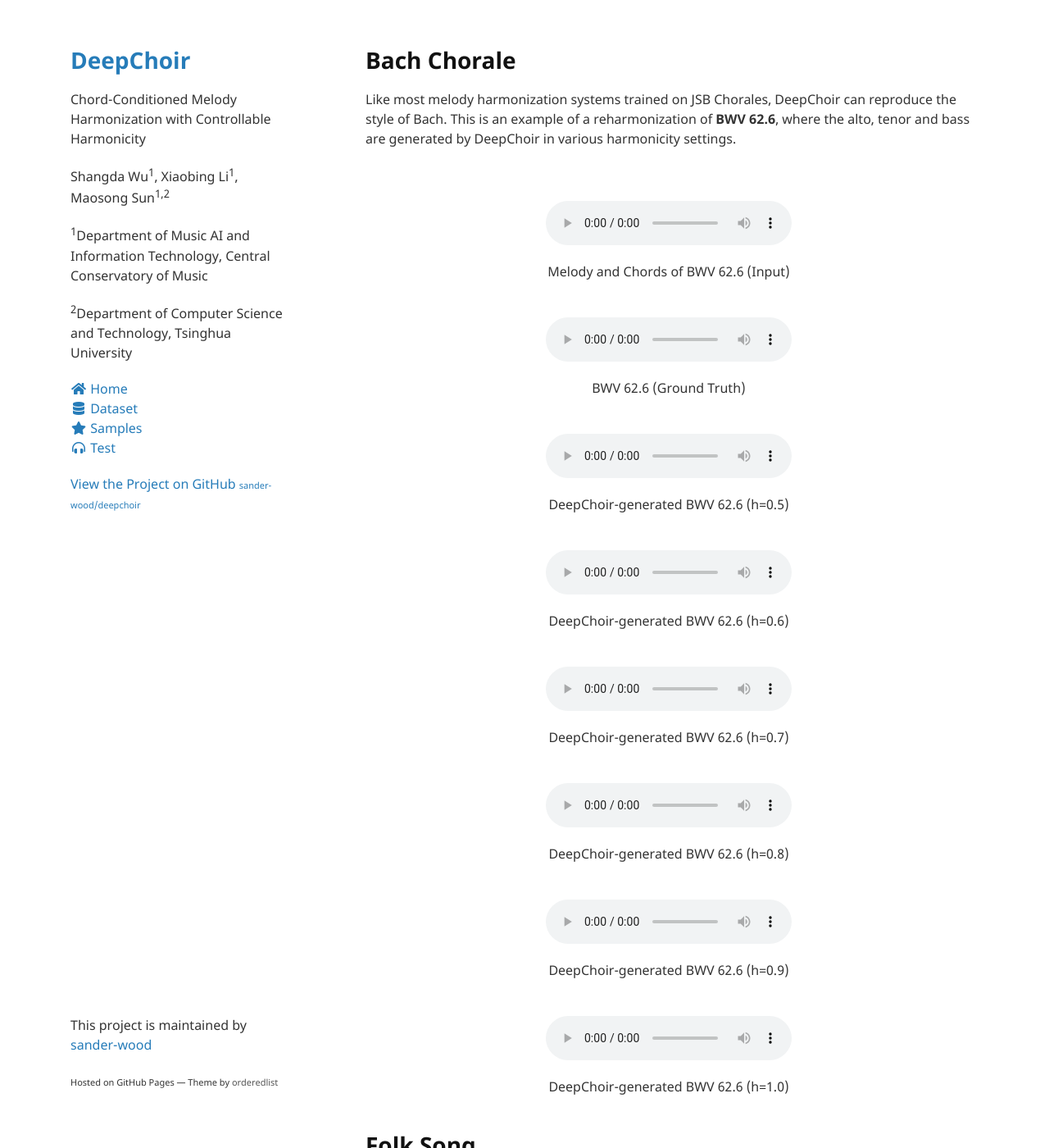
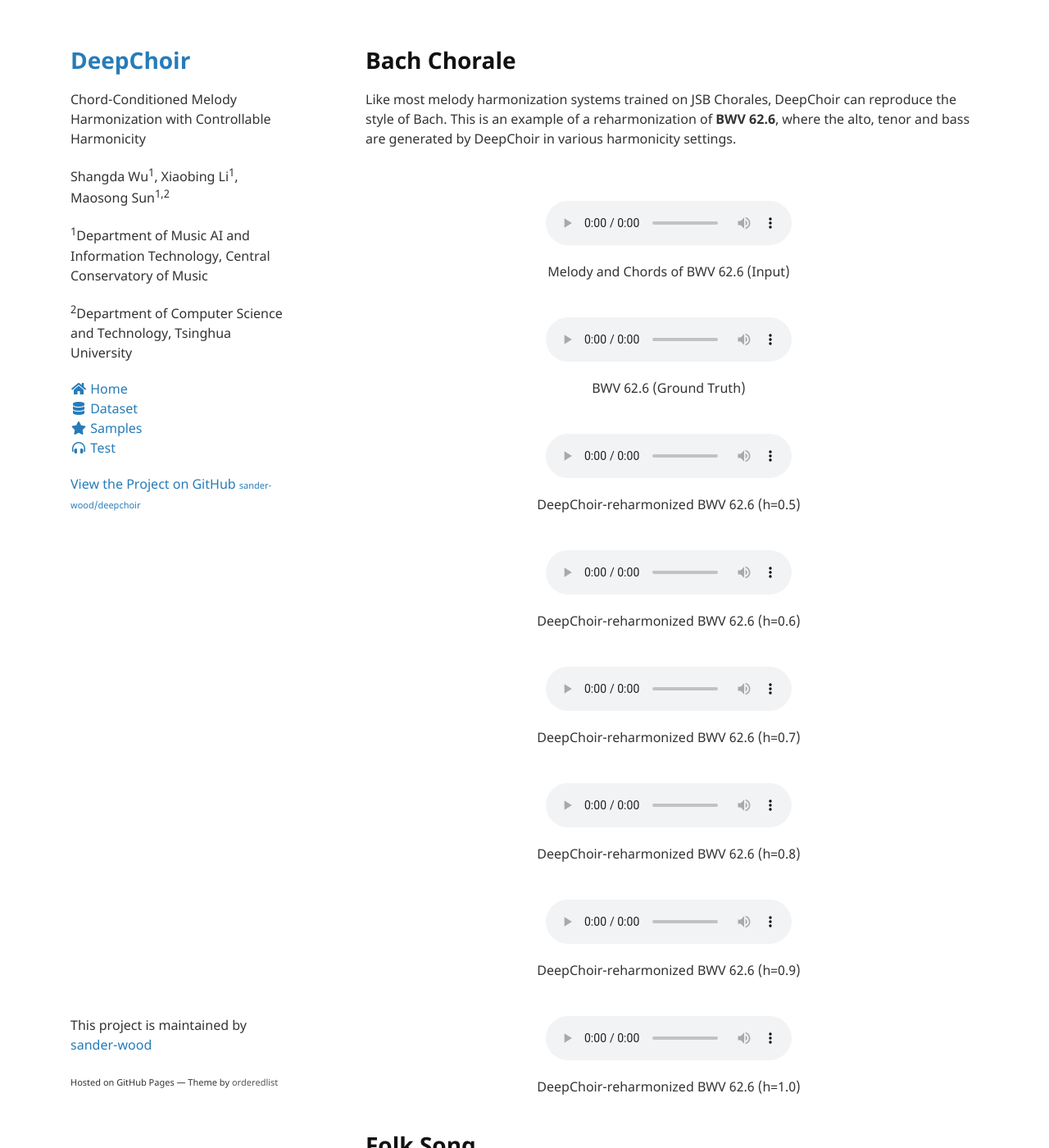
Before and after one commit to sander-wood/deepchoir, a Jekyll site: the page built from samples.md, in a window 1280 px wide and 1400 px high. Shown: the whole window at 82% size. Built offline with Jekyll 4.4.1, drawn with Linux system fonts in a browser that asks for light colours; nearby versions of some CDN libraries.

Commit message:
Update samples.md

```diff
--- a/samples.md
+++ b/samples.md
@@ -15,22 +15,22 @@
 <center>BWV 62.6 (Ground Truth)</center>
 <br>
 <audio id="audio_3" src="samples/chorale/BWV_62.6_(h=0.5).mp3" type="audio/mpeg" controls controlsList="nodownload">Your browser does not support the audio element.</audio>
-<center>DeepChoir-generated BWV 62.6 (h=0.5)</center>
+<center>DeepChoir-reharmonized BWV 62.6 (h=0.5)</center>
 <br>
 <audio id="audio_4" src="samples/chorale/BWV_62.6_(h=0.6).mp3" type="audio/mpeg" controls controlsList="nodownload">Your browser does not support the audio element.</audio>
-<center>DeepChoir-generated BWV 62.6 (h=0.6)</center>
+<center>DeepChoir-reharmonized BWV 62.6 (h=0.6)</center>
 <br>
 <audio id="audio_5" src="samples/chorale/BWV_62.6_(h=0.7).mp3" type="audio/mpeg" controls controlsList="nodownload">Your browser does not support the audio element.</audio>
-<center>DeepChoir-generated BWV 62.6 (h=0.7)</center>
+<center>DeepChoir-reharmonized BWV 62.6 (h=0.7)</center>
 <br>
 <audio id="audio_6" src="samples/chorale/BWV_62.6_(h=0.8).mp3" type="audio/mpeg" controls controlsList="nodownload">Your browser does not support the audio element.</audio>
-<center>DeepChoir-generated BWV 62.6 (h=0.8)</center>
+<center>DeepChoir-reharmonized BWV 62.6 (h=0.8)</center>
 <br>
 <audio id="audio_7" src="samples/chorale/BWV_62.6_(h=0.9).mp3" type="audio/mpeg" controls controlsList="nodownload">Your browser does not support the audio element.</audio>
-<center>DeepChoir-generated BWV 62.6 (h=0.9)</center>
+<center>DeepChoir-reharmonized BWV 62.6 (h=0.9)</center>
 <br>
 <audio id="audio_8" src="samples/chorale/BWV_62.6_(h=1.0).mp3" type="audio/mpeg" controls controlsList="nodownload">Your browser does not support the audio element.</audio>
-<center>DeepChoir-generated BWV 62.6 (h=1.0)</center>
+<center>DeepChoir-reharmonized BWV 62.6 (h=1.0)</center>
 <br>
 
 # Folk Song
```
